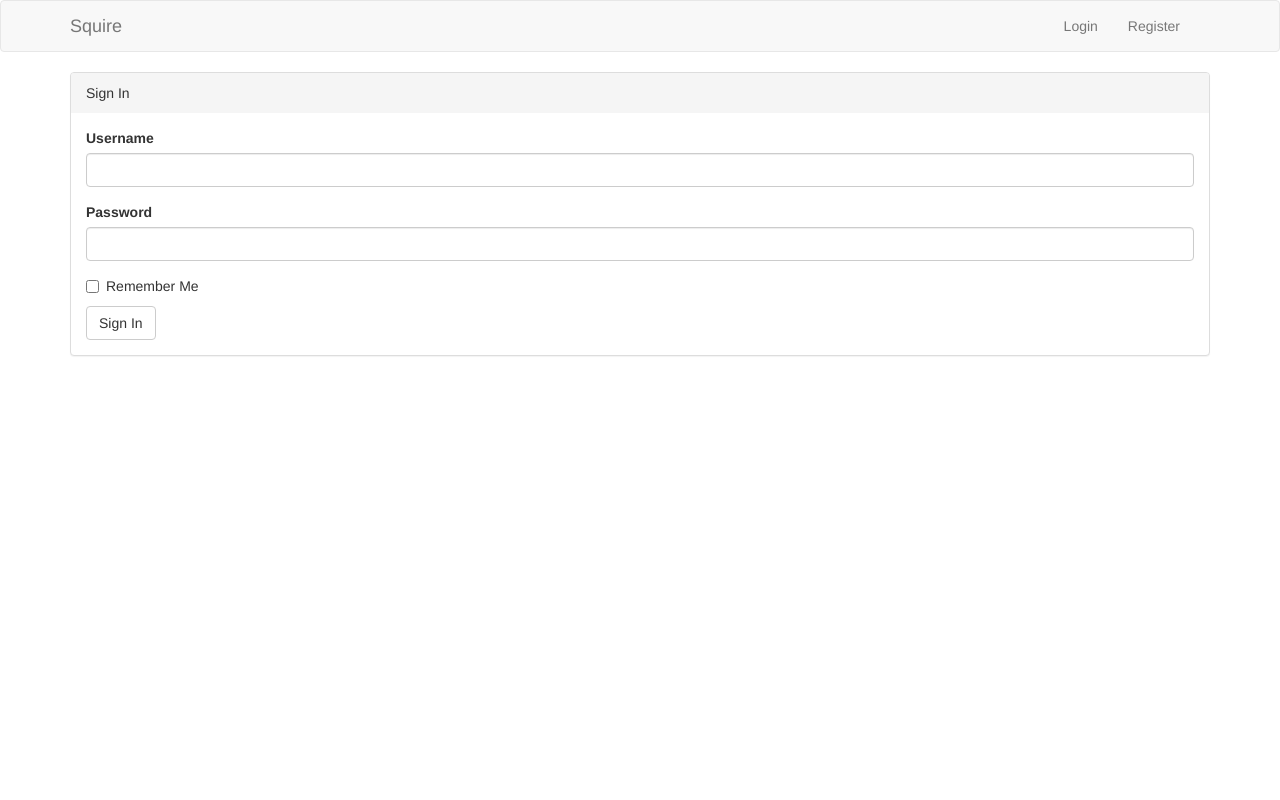
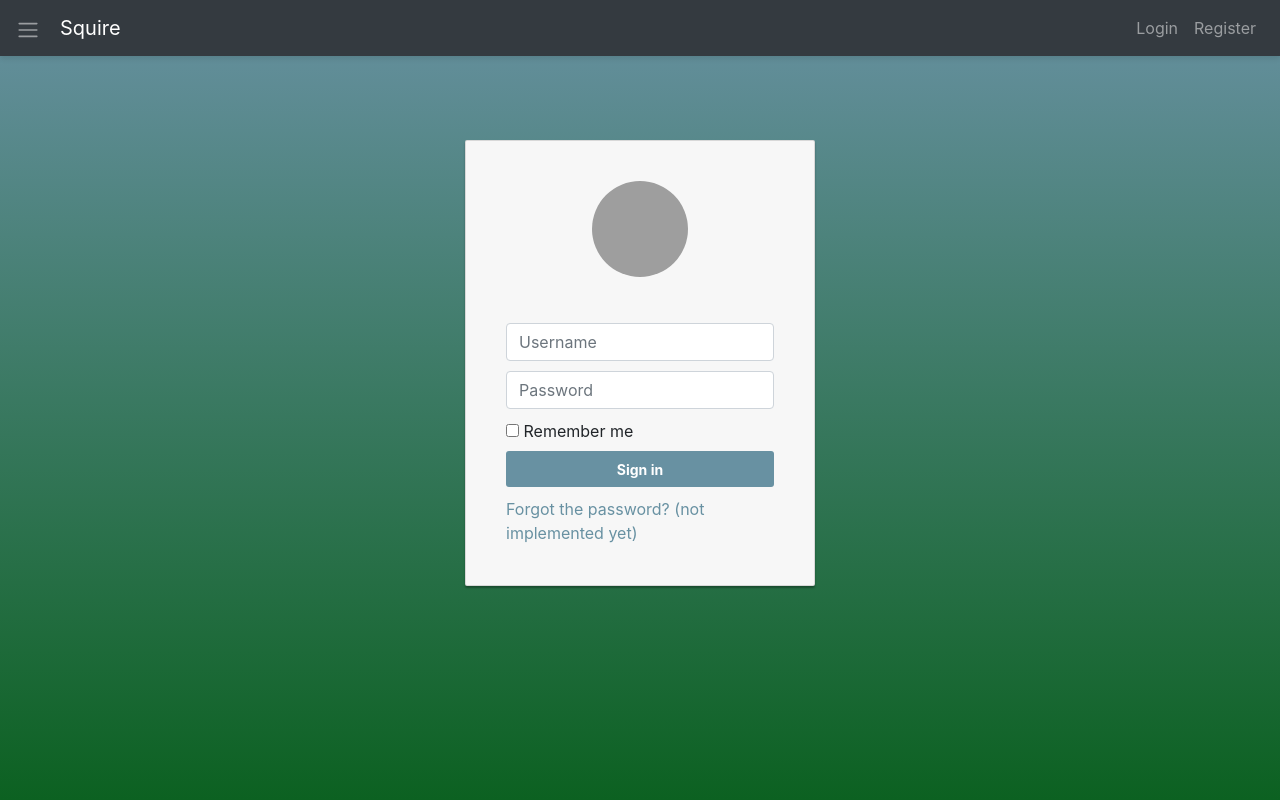
Before and after one commit to wavegate/frank, a Flask app: page /login in a window 1280 px wide. Run offline with Flask 2, Linux system fonts and the light colour scheme; some libraries are stand-ins or nearby versions; grey boxes are pictures that could not be loaded.

Commit message:
some custom css/js

```diff
--- a/app.py
+++ b/app.py
@@ -2,7 +2,6 @@ from flask import flash, Flask, render_template, redirect, request, url_for
 from flask_sqlalchemy import SQLAlchemy
 from flask_login import current_user, LoginManager, login_required, login_user, logout_user, UserMixin
 from flask_migrate import Migrate
-from flask_bootstrap import Bootstrap
 from flask_wtf import FlaskForm
 from flask_wtf.csrf import CSRFProtect
 from flask_moment import Moment
@@ -27,7 +26,6 @@ app.debug = True
 app.config['DEBUG'] = True
 db = SQLAlchemy(app)
 migrate = Migrate(app, db)
-bootstrap = Bootstrap(app)
 login = LoginManager(app)
 csrf = CSRFProtect(app)
 moment = Moment(app)
@@ -66,7 +64,8 @@ def fitness():
 @app.route("/schedule", methods=['GET'])
 @login_required
 def schedule():
-    return render_template('schedule.html')
+    tasks = current_user.tasks.order_by(Task.start_time.desc()).all()
+    return render_template('schedule.html', tasks=tasks)
 
 @app.route("/profile", methods=['GET'])
 @login_required
--- /dev/null
+++ b/static/css/base_navbar.css
@@ -0,0 +1,13 @@
+body{background:#f9f9f9;}
+	#wrapper{padding:90px 15px;}
+	.navbar-expand-lg .navbar-nav.side-nav{flex-direction: column;}
+	.card{margin-bottom: 15px; border-radius:0; box-shadow: 0 3px 5px rgba(0,0,0,.1); }
+	.header-top{box-shadow: 0 3px 5px rgba(0,0,0,.1)}
+	.leftmenutrigger{display: none}
+	@media(min-width:992px) {
+		.leftmenutrigger{display: block;display: block;margin: 7px 20px 4px 0;cursor: pointer;}
+		#wrapper{padding: 90px 15px 15px 15px; }
+		.navbar-nav.side-nav.open {left:0;}
+		.navbar-nav.side-nav{background: #585f66;box-shadow: 2px 1px 2px rgba(0,0,0,.1);position:fixed;top:56px;flex-direction: column!important;left:-220px;width:200px;overflow-y:auto;bottom:0;overflow-x:hidden;padding-bottom:40px}
+	}
+	.animate{-webkit-transition:all .3s ease-in-out;-moz-transition:all .3s ease-in-out;-o-transition:all .3s ease-in-out;-ms-transition:all .3s ease-in-out;transition:all .3s ease-in-out}
--- /dev/null
+++ b/static/css/login.css
@@ -0,0 +1,141 @@
+/*
+ * Specific styles of signin component
+ */
+/*
+ * General styles
+ */
+body, html {
+    height: 100%;
+    background-repeat: no-repeat;
+    background-image: linear-gradient(rgb(104, 145, 162), rgb(12, 97, 33));
+}
+
+.card-container.card {
+    max-width: 350px;
+    padding: 40px 40px;
+}
+
+.btn {
+    font-weight: 700;
+    height: 36px;
+    -moz-user-select: none;
+    -webkit-user-select: none;
+    user-select: none;
+    cursor: default;
+}
+
+/*
+ * Card component
+ */
+.card {
+    background-color: #F7F7F7;
+    /* just in case there no content*/
+    padding: 20px 25px 30px;
+    margin: 0 auto 25px;
+    margin-top: 50px;
+    /* shadows and rounded borders */
+    -moz-border-radius: 2px;
+    -webkit-border-radius: 2px;
+    border-radius: 2px;
+    -moz-box-shadow: 0px 2px 2px rgba(0, 0, 0, 0.3);
+    -webkit-box-shadow: 0px 2px 2px rgba(0, 0, 0, 0.3);
+    box-shadow: 0px 2px 2px rgba(0, 0, 0, 0.3);
+}
+
+.profile-img-card {
+    width: 96px;
+    height: 96px;
+    margin: 0 auto 10px;
+    display: block;
+    -moz-border-radius: 50%;
+    -webkit-border-radius: 50%;
+    border-radius: 50%;
+}
+
+/*
+ * Form styles
+ */
+.profile-name-card {
+    font-size: 16px;
+    font-weight: bold;
+    text-align: center;
+    margin: 10px 0 0;
+    min-height: 1em;
+}
+
+.reauth-email {
+    display: block;
+    color: #404040;
+    line-height: 2;
+    margin-bottom: 10px;
+    font-size: 14px;
+    text-align: center;
+    overflow: hidden;
+    text-overflow: ellipsis;
+    white-space: nowrap;
+    -moz-box-sizing: border-box;
+    -webkit-box-sizing: border-box;
+    box-sizing: border-box;
+}
+
+.form-signin #inputEmail,
+.form-signin #inputPassword {
+    direction: ltr;
+    height: 44px;
+    font-size: 16px;
+}
+
+.form-signin input[type=email],
+.form-signin input[type=password],
+.form-signin input[type=text],
+.form-signin button {
+    width: 100%;
+    display: block;
+    margin-bottom: 10px;
+    z-index: 1;
+    position: relative;
+    -moz-box-sizing: border-box;
+    -webkit-box-sizing: border-box;
+    box-sizing: border-box;
+}
+
+.form-signin .form-control:focus {
+    border-color: rgb(104, 145, 162);
+    outline: 0;
+    -webkit-box-shadow: inset 0 1px 1px rgba(0,0,0,.075),0 0 8px rgb(104, 145, 162);
+    box-shadow: inset 0 1px 1px rgba(0,0,0,.075),0 0 8px rgb(104, 145, 162);
+}
+
+.btn.btn-signin {
+    /*background-color: #4d90fe; */
+    background-color: rgb(104, 145, 162);
+    /* background-color: linear-gradient(rgb(104, 145, 162), rgb(12, 97, 33));*/
+    padding: 0px;
+    font-weight: 700;
+    font-size: 14px;
+    height: 36px;
+    -moz-border-radius: 3px;
+    -webkit-border-radius: 3px;
+    border-radius: 3px;
+    border: none;
+    -o-transition: all 0.218s;
+    -moz-transition: all 0.218s;
+    -webkit-transition: all 0.218s;
+    transition: all 0.218s;
+}
+
+.btn.btn-signin:hover,
+.btn.btn-signin:active,
+.btn.btn-signin:focus {
+    background-color: rgb(12, 97, 33);
+}
+
+.forgot-password {
+    color: rgb(104, 145, 162);
+}
+
+.forgot-password:hover,
+.forgot-password:active,
+.forgot-password:focus{
+    color: rgb(12, 97, 33);
+}
--- a/templates/base.html
+++ b/templates/base.html
@@ -1,64 +1,107 @@
-{% extends 'bootstrap/base.html' %}
-{% import 'bootstrap/wtf.html' as wtf %}
+<!DOCTYPE html>
+<html lang="en">
 
+<head>
+	{% block head %}
+	<link href="https://stackpath.bootstrapcdn.com/bootstrap/4.1.3/css/bootstrap.min.css" rel="stylesheet" integrity="sha384-MCw98/SFnGE8fJT3GXwEOngsV7Zt27NXFoaoApmYm81iuXoPkFOJwJ8ERdknLPMO" crossorigin="anonymous">
+	<link href="https://cdnjs.cloudflare.com/ajax/libs/bootstrap-datetimepicker/4.17.47/css/bootstrap-datetimepicker.css" rel="stylesheet"/>
+	<link rel="stylesheet" href="https://use.fontawesome.com/releases/v5.2.0/css/all.css" integrity="sha384-hWVjflwFxL6sNzntih27bfxkr27PmbbK/iSvJ+a4+0owXq79v+lsFkW54bOGbiDQ" crossorigin="anonymous">
+	<link href="{{ url_for('static', filename='css/base_navbar.css') }}" rel="stylesheet"/>
+	{% endblock %}
+</head>
+
+<body>
+	<div id="wrapper" class="animate">
 		{% block navbar %}
-<div class="navbar-default navbar" role="navigation">
-	<div class="container">
-		<div class="navbar-header">
-		    <button type="button" class="navbar-toggle" data-toggle="collapse" data-target=".navbar-collapse">
-		        <span class="sr-only">links toggle button</span>
-		        <span class="mdl-color--white white icon-bar"></span>
-		        <span class="mdl-color--white white icon-bar"></span>
-		        <span class="mdl-color--white icon-bar"></span>
+		<nav class="navbar header-top fixed-top navbar-expand-lg navbar-dark bg-dark ">
+			<span class="navbar-toggler-icon leftmenutrigger"></span>
+			<a class="navbar-brand" href="{{ url_for('index') }}">{% if current_user.is_anonymous %}Squire{% else %}Welcome, {{ current_user.username }}!{% endif %}</a>
+			<button class="navbar-toggler" type="button" data-toggle="collapse" data-target="#navbarText" aria-controls="navbarText"
+			aria-expanded="false" aria-label="Toggle navigation">
+			<span class="navbar-toggler-icon"></span>
 		</button>
-		    <a href="{{ url_for('index') }}"><span class="navbar-brand">{% if current_user.is_anonymous %}Squire{% else %}Welcome, {{ current_user.username }}!{% endif %}</span></a>
-		</div>
-		<div class="navbar-collapse collapse">
-		    <ul class="nav navbar-nav" style="float: right;">
+		<div class="collapse navbar-collapse" id="navbarText">
+			<ul class="navbar-nav animate side-nav">
 				{% if current_user.is_anonymous %}
-		        <li><a href="{{ url_for('login') }}">Login</a></li>
-		        <li><a href="{{ url_for('register') }}">Register</a></li>
+				<li class="nav-item">
+					<a class="nav-link" href="{{ url_for('login') }}">Login</a>
+				</li>
+				<li class="nav-item">
+					<a class="nav-link" href="{{ url_for('register') }}">Register</a>
+				</li>
 				{% else %}
-		        <li><a href="{{ url_for('tasks') }}">Tasks</a></li>
-		        <li><a href="{{ url_for('logout') }}">Logout</a></li>
+				<li class="nav-item">
+					<a class="nav-link" href="{{ url_for('tasks') }}">Tasks</a>
+				</li>
+				<li class="nav-item">
+					<a class="nav-link" href="{{ url_for('logout') }}">Logout</a>
+				</li>
+				{% endif %}
+			</ul>
+			<ul class="navbar-nav ml-md-auto d-md-flex">
+				{% if current_user.is_anonymous %}
+				<li class="nav-item">
+					<a class="nav-link" href="{{ url_for('login') }}">Login</a>
+				</li>
+				<li class="nav-item">
+					<a class="nav-link" href="{{ url_for('register') }}">Register</a>
+				</li>
+				{% else %}
+				<li class="nav-item">
+					<a class="nav-link" href="{{ url_for('tasks') }}">Tasks</a>
+				</li>
+				<li class="nav-item">
+					<a class="nav-link" href="{{ url_for('logout') }}">Logout</a>
+				</li>
 				{% endif %}
 			</ul>
 		</div>
-	</div>
-</div>
+	</nav>
 	{% endblock %}
 
 	{% block content %}
-<div class="container">
+	<div class="container-fluid">
 		{% with messages = get_flashed_messages() %}
 		{% if messages %}
+		<div class="row">
+			<div class="col">
+				<div class="card">
 					<ul>
 						{% for message in messages %}
 						<li>{{ message }}</li>
 						{% endfor %}
 					</ul>
+				</div>
+			</div>
+		</div>
 		{% endif %}
 		{% endwith %}
 		{% block app_content %}{% endblock %}
 	</div>
 	{% endblock %}
+</div>
+</body>
 
 {% block scripts %}
-{{ super() }}
 
 <script src="https://code.jquery.com/jquery-3.2.1.slim.min.js" integrity="sha384-KJ3o2DKtIkvYIK3UENzmM7KCkRr/rE9/Qpg6aAZGJwFDMVNA/GpGFF93hXpG5KkN" crossorigin="anonymous"></script>
 <script src="https://cdnjs.cloudflare.com/ajax/libs/popper.js/1.12.9/umd/popper.min.js" integrity="sha384-ApNbgh9B+Y1QKtv3Rn7W3mgPxhU9K/ScQsAP7hUibX39j7fakFPskvXusvfa0b4Q" crossorigin="anonymous"></script>
-<script src="https://maxcdn.bootstrapcdn.com/bootstrap/4.0.0/js/bootstrap.min.js" integrity="sha384-JZR6Spejh4U02d8jOt6vLEHfe/JQGiRRSQQxSfFWpi1MquVdAyjUar5+76PVCmYl" crossorigin="anonymous"></script>
+<!--
+	<script src="https://maxcdn.bootstrapcdn.com/bootstrap/4.0.0/js/bootstrap.min.js" integrity="sha384-JZR6Spejh4U02d8jOt6vLEHfe/JQGiRRSQQxSfFWpi1MquVdAyjUar5+76PVCmYl" crossorigin="anonymous"></script>-->
+	<script src="https://stackpath.bootstrapcdn.com/bootstrap/4.1.3/js/bootstrap.min.js" integrity="sha384-ChfqqxuZUCnJSK3+MXmPNIyE6ZbWh2IMqE241rYiqJxyMiZ6OW/JmZQ5stwEULTy" crossorigin="anonymous"></script>
 
-<link href="https://cdnjs.cloudflare.com/ajax/libs/bootstrap-datetimepicker/4.17.47/css/bootstrap-datetimepicker.css" rel="stylesheet"/>
 	<script src="https://cdnjs.cloudflare.com/ajax/libs/moment.js/2.18.1/moment.min.js"></script>
 	<script src="https://cdnjs.cloudflare.com/ajax/libs/bootstrap-datetimepicker/4.17.47/js/bootstrap-datetimepicker.min.js"></script>
-
+	<script src="{{ url_for('static', filename='js/login.js') }}"></script>
 	<script>
 		$(function(){
 			$('form').attr('autocomplete','off');
 			$('[data-toggle="tooltip"]').tooltip();
 			$('.datepick').datetimepicker();
+			$('.leftmenutrigger').on('click', function(e) {
+				$('.side-nav').toggleClass("open");
+				e.preventDefault();
+			});
 		});
 	</script>
 
@@ -66,3 +109,4 @@
 
 </style>
 {% endblock %}
+</html>
--- a/templates/edit_task.html
+++ b/templates/edit_task.html
@@ -1,5 +1,4 @@
 {% extends "base.html" %}
-{% import 'bootstrap/wtf.html' as wtf %}
 
 {% block app_content %}
 <div class="panel-group">
@@ -8,7 +7,7 @@
 			Edit Task
 		</div>
 		<div class="panel-body">
-			{{ wtf.quick_form(form) }}
+
 		</div>
 	</div>
 </div>
--- a/templates/fitness.html
+++ b/templates/fitness.html
@@ -1,5 +1,4 @@
 {% extends "base.html" %}
-{% import 'bootstrap/wtf.html' as wtf %}
 
 {% block app_content %}
 adfdf
--- a/templates/login.html
+++ b/templates/login.html
@@ -1,15 +1,29 @@
 {% extends "base.html" %}
-{% import 'bootstrap/wtf.html' as wtf %}
+
+{% block head %}
+	{{ super() }}
+	<link href="{{ url_for('static', filename='css/login.css') }}" rel="stylesheet"/>
+{% endblock %}
 
 {% block app_content %}
-<div class="panel-group">
-	<div class="panel panel-default">
-		<div class="panel-heading">
-			Sign In
-		</div>
-		<div class="panel-body">
-			{{ wtf.quick_form(form) }}
-		</div>
-	</div>
-</div>
+<div class="card card-container">
+            <!-- <img class="profile-img-card" src="//lh3.googleusercontent.com/-6V8xOA6M7BA/AAAAAAAAAAI/AAAAAAAAAAA/rzlHcD0KYwo/photo.jpg?sz=120" alt="" /> -->
+            <img id="profile-img" class="profile-img-card" src="//ssl.gstatic.com/accounts/ui/avatar_2x.png" />
+            <p id="profile-name" class="profile-name-card"></p>
+            <form class="form-signin" method="POST" action="/login">
+                <span id="reauth-email" class="reauth-email"></span>
+                {{ form.hidden_tag() }}
+                {{ form.username(class_="form-control", placeholder="Username")}}
+                {{ form.password(class_="form-control", placeholder="Password")}}
+                <div id="remember" class="checkbox">
+                    <label>
+                        {{ form.remember_me }} Remember me
+                    </label>
+                </div>
+                <button class="btn btn-lg btn-primary btn-block btn-signin" type="submit">Sign in</button>
+            </form><!-- /form -->
+            <a href="#" class="forgot-password">
+                Forgot the password? (not implemented yet)
+            </a>
+        </div><!-- /card-container -->
 {% endblock %}
--- a/templates/profile.html
+++ b/templates/profile.html
@@ -1,5 +1,4 @@
 {% extends "base.html" %}
-{% import 'bootstrap/wtf.html' as wtf %}
 
 {% block app_content %}
 
--- a/templates/register.html
+++ b/templates/register.html
@@ -1,5 +1,4 @@
 {% extends "base.html" %}
-{% import 'bootstrap/wtf.html' as wtf %}
 
 {% block app_content %}
 <div class="panel-group">
@@ -8,7 +7,7 @@
 			Register
 		</div>
 		<div class="panel-body">
-			{{ wtf.quick_form(form) }}
+
 		</div>
 	</div>
 </div>
```
Also changed, not shown: static/js/login.js (added, +81 -0 lines), templates/_schedule.html (added, +7 -0 lines), templates/_task.html (+10 -10 lines), templates/schedule.html (+8 -2 lines), templates/tasks.html (+14 -7 lines), app.db. Lines whose indentation alone changed are shown as unchanged.
